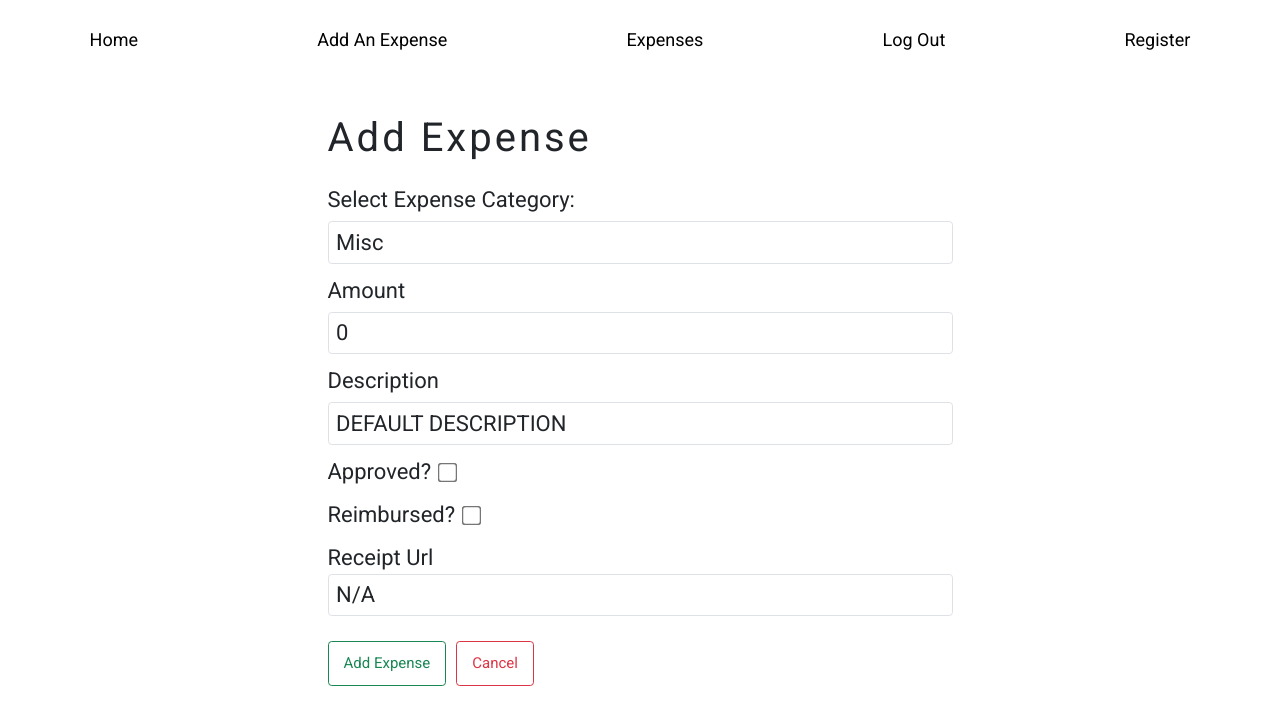
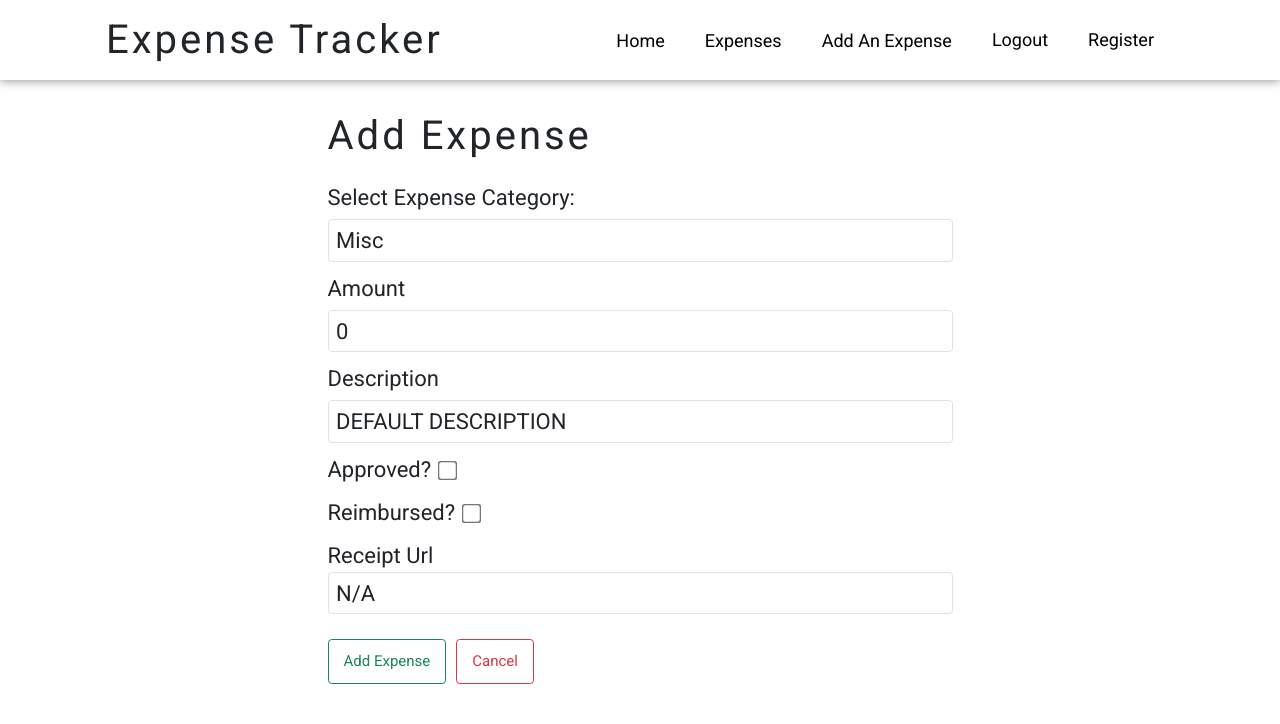
Before and after one commit to matthew-maya-17/Capstone-Git-Push-Mafia, a React (Create React App) app in the folder ExpenseTracker/client/new-expense-tracker-ui/: page /expense/add in a window 1280 px wide. Shown: the top 724 px of the page. Built offline with nearby package versions, Linux system fonts and the light colour scheme; sample sign-in values are in the browser's storage.

Commit message:
More styling

```diff
--- a/ExpenseTracker/client/new-expense-tracker-ui/src/ExpenseForm.js
+++ b/ExpenseTracker/client/new-expense-tracker-ui/src/ExpenseForm.js
@@ -124,7 +124,8 @@ function ExpenseForm() {
   };
   return (
     <AuthLink>
-      <div className="container mt-5 w-50">
+      <div className="d-flex justify-content-center align-items-center vh-100 ">
+        <div className="container mt-80 w-50 vh100 ">
           <h2 className="mb-4">{id ? "Update Expense" : "Add Expense"}</h2>
           {errors.length > 0 && (
             <div className="alert alert-danger">
@@ -207,7 +208,6 @@ function ExpenseForm() {
                 name="reimbursed"
                 type="checkbox"
                 style={{ transform: "scale(1.5)" }}
-
                 value={Expense.reimbursed}
                 onChange={handleChange}
               ></input>
@@ -240,6 +240,7 @@ function ExpenseForm() {
             </div>
           </form>
         </div>
+      </div>
     </AuthLink>
   );
 }
--- a/ExpenseTracker/client/new-expense-tracker-ui/src/ExpenseList.js
+++ b/ExpenseTracker/client/new-expense-tracker-ui/src/ExpenseList.js
@@ -61,8 +61,9 @@ function ExpenseList() {
 
   return (
     <AuthLink>
-      <div className="container " style={{  maxWidth: "85%"  }}>
-        <table className="table table-striped table-bordered table-hover " >
+      <div className="d-flex justify-content-center align-items-center vh-100">
+        <div className="container " style={{ maxWidth: "85%" }}>
+          <table className="table table-striped table-bordered table-hover ">
             <thead className="table-dark">
               <tr>
                 <th>User Id</th>
@@ -113,6 +114,7 @@ function ExpenseList() {
             Add an Expense
           </Link>
         </div>
+      </div>
     </AuthLink>
   );
 }
--- a/ExpenseTracker/client/new-expense-tracker-ui/src/LoginPage.js
+++ b/ExpenseTracker/client/new-expense-tracker-ui/src/LoginPage.js
@@ -37,7 +37,7 @@ function LoginPage() {
       <>
         <div
           id="login-container"
-          className="d-flex justify-content-center align-items-center vh-100 bg-dark"
+          className="d-flex justify-content-center align-items-center vh-100"
         >
           <div className="card shadow p-5 w-25 mt-5">
             <h2 className="mb-4">Login</h2>
--- a/ExpenseTracker/client/new-expense-tracker-ui/src/Navbar.js
+++ b/ExpenseTracker/client/new-expense-tracker-ui/src/Navbar.js
@@ -10,15 +10,33 @@ function Navbar() {
 
   return (
     <>
-      <nav>
-        <Link to={"/home"}>Home</Link>
-        <Link to={"/expense/add"}>Add An Expense</Link>
-        <Link to={"/expense"}>Expenses</Link>
-        <Link to={"/login"} onClick={handleRemoveToken}>
-          Log Out
-        </Link>
-        <Link to={"/register"}>Register</Link>
-      </nav>
+      <section className="section1">
+        <nav className="container" aria-label="Main Navigation">
+          <div className="logo">
+            <h2>Expense Tracker</h2>
+          </div>
+
+          <div className="navlink">
+            <ul>
+              <li className="link">
+                <a href="/home">Home</a>
+              </li>
+              <li className="link">
+                <a href="/expense">Expenses</a>
+              </li>
+              <li className="link">
+                <a href="/expense/add">Add An Expense</a>
+              </li>
+              <li className="link">
+                <a href="/login" onClick={handleRemoveToken}>Logout</a>
+              </li>
+              <li className="link">
+                <a href="/register">Register</a>
+              </li>
+            </ul>
+          </div>
+        </nav>
+      </section>
     </>
   );
 }
--- a/ExpenseTracker/client/new-expense-tracker-ui/src/index.css
+++ b/ExpenseTracker/client/new-expense-tracker-ui/src/index.css
@@ -60,6 +60,8 @@ body {
   font-size: 1.8rem;
   line-height: 1.5;
   font-family: 'Roboto', sans-serif;
+  background-color: dark;
+  /* padding-top: 80px; */
 }
 
 html {
@@ -137,3 +139,59 @@ header{
 .form-control {
   font-size: 2.2rem;
 }
+
+.container {
+    max-width: 85%;
+    margin: auto;
+
+}
+
+
+.section1 nav{
+    display: flex;
+    align-items: center;
+    justify-content: space-between;
+    padding: 10px;
+}
+
+.section1 nav .navlink ul{
+    display: flex;
+    align-items: center;
+}
+
+.section1 nav .navlink li{
+    margin: 0 20px;
+}
+
+.link a {
+  position: relative;
+  padding-bottom: 5px;
+  color: black;
+}
+
+
+.link a::after {
+  content: "";
+  position: absolute;
+  height: 3px;
+  width: 0;
+  bottom: 0;
+  left: 0;
+  background-color: rgb(29, 73, 142);
+  transition: all 0.3s ease;
+}
+
+
+.link a:hover::after {
+  width: 85%;
+}
+
+.section1 {
+  position: absolute;
+  top: 0;
+  width: 100%;
+  z-index: 1000;
+  background-color: white;
+  box-shadow: 0px 0px 10px rgba(0, 0, 0, .5); /* Adjust the values as needed */
+  transition: background-color .5s ease;
+}
```
Lines whose indentation alone changed are shown as unchanged.
